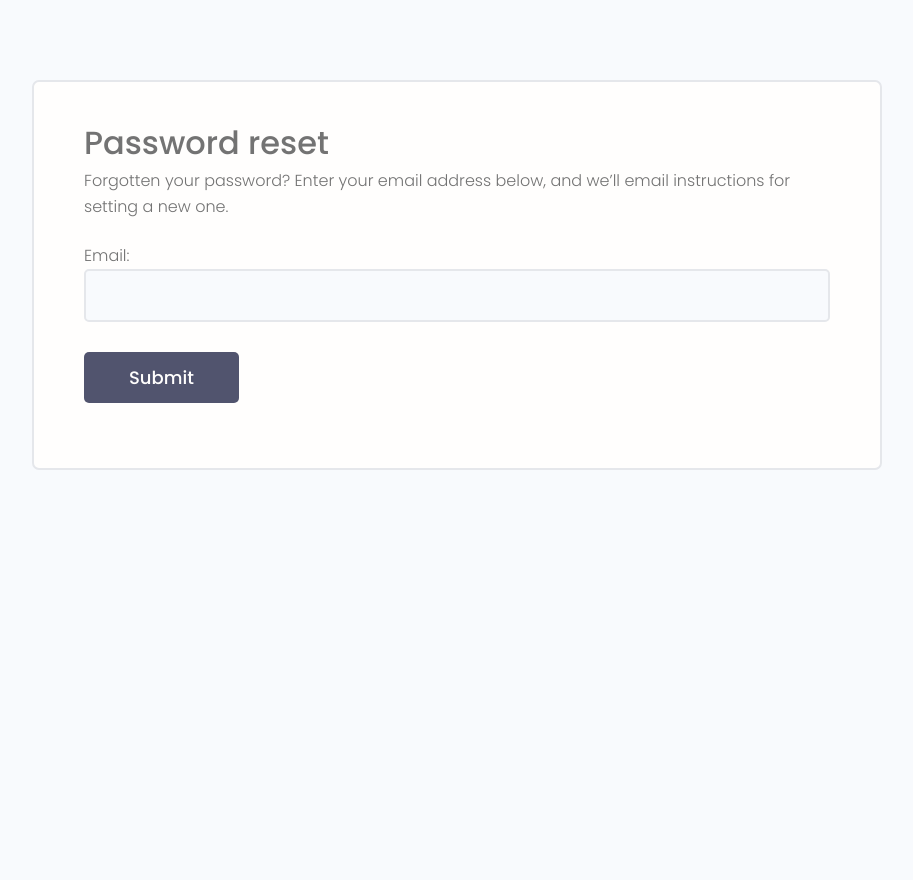
After one commit to h4cktivist/devSearch, a Django app: page /reset_password/ in a window 1280 px wide. The commit adds this page. Shown: the whole page, without its empty margins (183-1096 px from the left). Run offline with Django 3.2, Linux system fonts and the light colour scheme; parts of the project's set-up code (start-up, migrations or seed data) failed here and were passed over; some libraries are stand-ins or nearby versions.

Commit message:
feat: password reset add

```diff
--- a/devSearch/urls.py
+++ b/devSearch/urls.py
@@ -20,11 +20,25 @@ from django.urls import path, include
 from django.conf import settings
 from django.conf.urls.static import static
 
+from django.contrib.auth import views as auth_views
+
 
 urlpatterns = [
     path('admin/', admin.site.urls),
     path('', include('main.urls')),
     path('users/', include('users.urls')),
+
+    path('reset_password/', auth_views.PasswordResetView.as_view(template_name="reset_password.html"),
+         name="reset_password"),
+    path('reset_password_sent/', auth_views.PasswordResetDoneView.as_view(template_name="reset_password_sent.html"),
+         name="password_reset_done"),
+
+    path('reset/<uidb64>/<token>/', auth_views.PasswordResetConfirmView.as_view(template_name="reset.html"),
+         name="password_reset_confirm"),
+
+    path('reset_password_complete/',
+         auth_views.PasswordResetCompleteView.as_view(template_name="reset_password_complete.html"),
+         name="password_reset_complete"),
 ]
 
 if settings.DEBUG:
--- a/templates/login.html
+++ b/templates/login.html
@@ -56,7 +56,7 @@
           </div>
           <div class="auth__actions">
             <input class="btn btn--sub btn--lg" type="submit" value="Log In" />
-            <a href="forgetpassword.html">Forget Password?</a>
+            <a href="{% url 'reset_password' %}">Forget Password?</a>
           </div>
           {% for msg in messages %}
               <p>{{ msg }}</p>
--- /dev/null
+++ b/templates/reset_password.html
@@ -0,0 +1,69 @@
+{% load static %}
+<!DOCTYPE html>
+<html lang="en">
+  <head>
+    <meta charset="UTF-8" />
+    <meta http-equiv="X-UA-Compatible" content="IE=edge" />
+    <meta name="viewport" content="width=device-width, initial-scale=1.0" />
+
+  <!-- Favicon -->
+  <link rel="shortcut icon" href="{% static 'images/favicon.ico' %}" type="image/x-icon" />
+  <!-- Icon - IconMonster -->
+  <link rel="stylesheet" href="https://cdn.iconmonstr.com/1.3.0/css/iconmonstr-iconic-font.min.css" />
+  <!-- Mumble UI -->
+  <link rel="stylesheet" href="{% static 'uikit/styles/uikit.css' %}" />
+  <!-- Dev Search UI -->
+  <link rel="stylesheet" href="{% static 'styles/app.css' %}" />
+
+    <title>DevSearch - Connect with Developers!</title>
+  </head>
+
+  <body>
+
+    <style>
+        input[type='text'],
+        input[type='email'],
+        input[type='password'] {
+            min-width: 24rem;
+            width: 100%;
+            padding: 1.2rem 1.5rem;
+            border-radius: 0.5rem;
+            border: 2px solid var(--color-light);
+            transition: all 0.3s ease-in-out;
+            background-color: var(--color-bg);
+        }
+
+        input[type='text']:focus,
+        input[type='email']:focus,
+        input[type='password']:focus,
+        input[type='text']:active,
+        input[type='email']:active,
+        input[type='password']:active {
+            outline: none;
+            border: 2px solid var(--color-main);
+        }
+    </style>
+
+
+    <!-- Main Section -->
+    <main class="formPage my-xl">
+        <div class="content-box">
+            <div class="formWrapper">
+                <h3>Password reset</h3>
+
+                <p>Forgotten your password? Enter your email address below, and we’ll email instructions for setting a new
+                    one.</p>
+
+                <br>
+
+                <form class="form" method="POST">
+                    {% csrf_token %}
+                    {{ form.as_p }}
+                    <input class="btn btn--sub btn--lg  my-md" type="submit" value="Submit" />
+                </form>
+            </div>
+        </div>
+    </main>
+
+  </body>
+</html>
```
Also changed, not shown: devSearch/settings.py (+7 -0 lines), templates/form-template.html (deleted, +0 -81 lines), templates/reset.html (added, +68 -0 lines), templates/reset_password_complete.html (added, +37 -0 lines), templates/reset_password_sent.html (added, +39 -0 lines).
